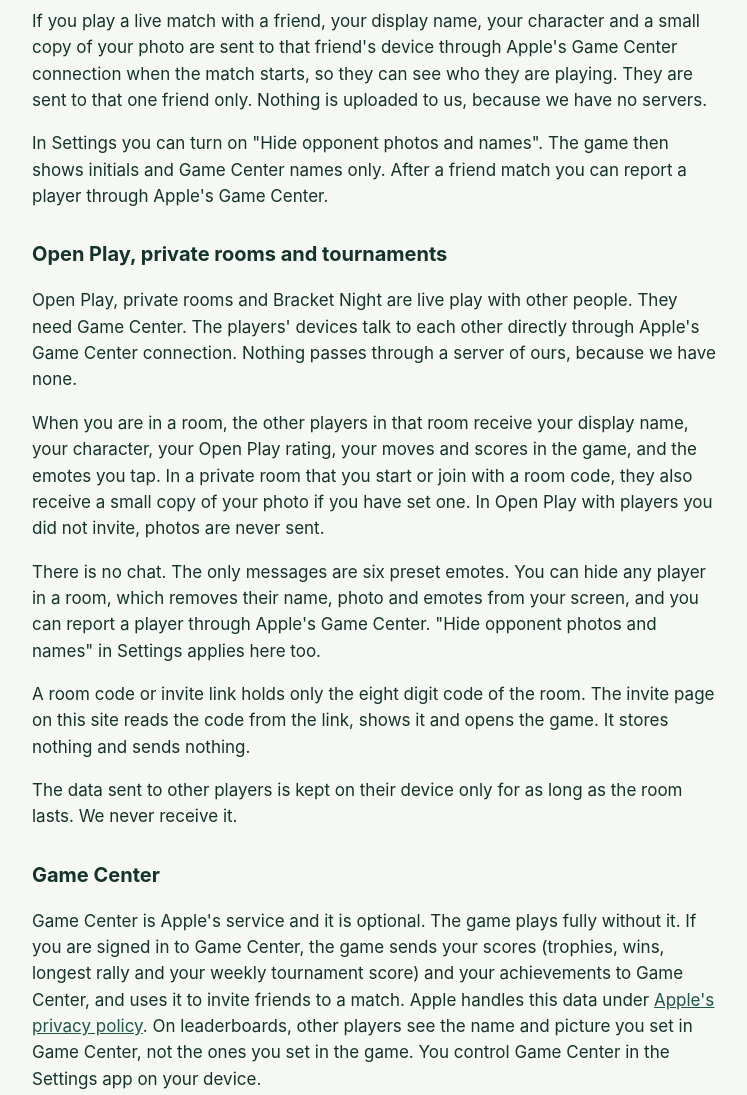
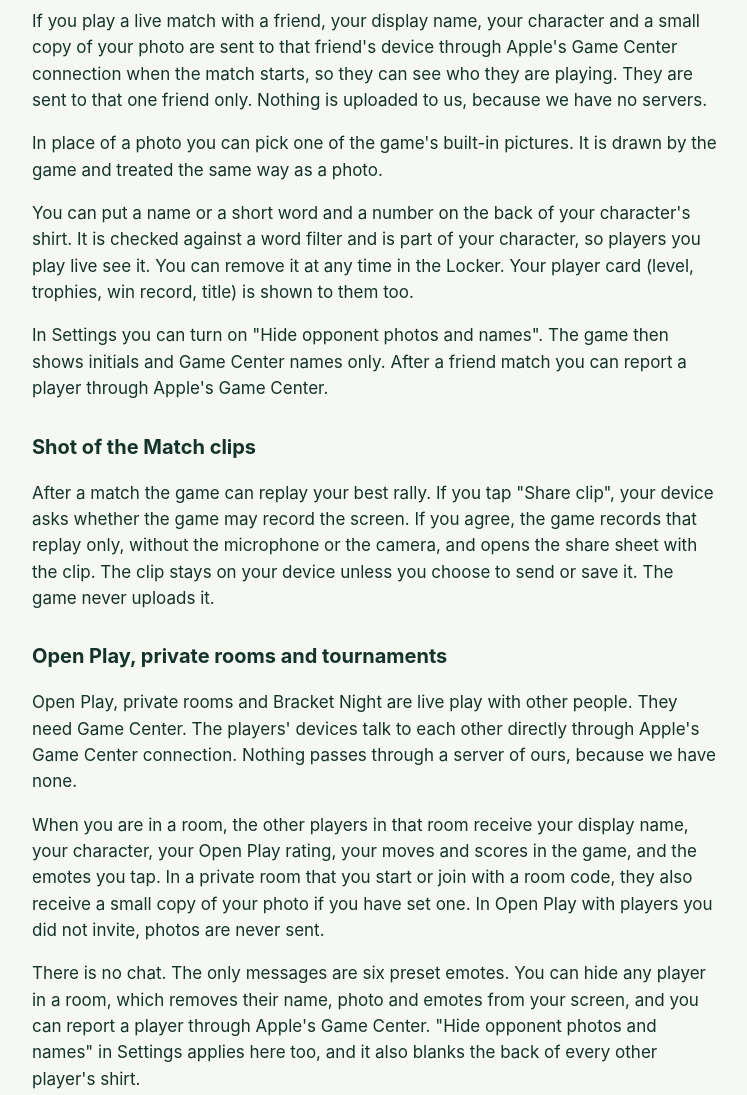
Before and after one commit to bearandhati-oss/pickleball-rematch, a plain HTML site: page privacy.html in a window 1280 px wide. Shown: the part 720-1815 px from the top of the page, without its empty margins (264-1011 px from the left). Drawn offline with Linux system fonts and the light colour scheme.

Commit message:
Update pages

```diff
--- a/privacy.html
+++ b/privacy.html
@@ -49,12 +49,17 @@ footer { padding: 24px 16px 40px; color: var(--soft); font-size: 14px; border-to
 <h2>Your photo and display name</h2>
 <p>You can add a photo from your photo library. The game uses Apple's photo picker, so it sees only the one photo you choose and never asks for access to your library. The photo is scaled down and stored on your device only. You can remove it at any time on the profile screen.</p>
 <p>If you play a live match with a friend, your display name, your character and a small copy of your photo are sent to that friend's device through Apple's Game Center connection when the match starts, so they can see who they are playing. They are sent to that one friend only. Nothing is uploaded to us, because we have no servers.</p>
+<p>In place of a photo you can pick one of the game's built-in pictures. It is drawn by the game and treated the same way as a photo.</p>
+<p>You can put a name or a short word and a number on the back of your character's shirt. It is checked against a word filter and is part of your character, so players you play live see it. You can remove it at any time in the Locker. Your player card (level, trophies, win record, title) is shown to them too.</p>
 <p>In Settings you can turn on "Hide opponent photos and names". The game then shows initials and Game Center names only. After a friend match you can report a player through Apple's Game Center.</p>
+
+<h2>Shot of the Match clips</h2>
+<p>After a match the game can replay your best rally. If you tap "Share clip", your device asks whether the game may record the screen. If you agree, the game records that replay only, without the microphone or the camera, and opens the share sheet with the clip. The clip stays on your device unless you choose to send or save it. The game never uploads it.</p>
 
 <h2>Open Play, private rooms and tournaments</h2>
 <p>Open Play, private rooms and Bracket Night are live play with other people. They need Game Center. The players' devices talk to each other directly through Apple's Game Center connection. Nothing passes through a server of ours, because we have none.</p>
 <p>When you are in a room, the other players in that room receive your display name, your character, your Open Play rating, your moves and scores in the game, and the emotes you tap. In a private room that you start or join with a room code, they also receive a small copy of your photo if you have set one. In Open Play with players you did not invite, photos are never sent.</p>
-<p>There is no chat. The only messages are six preset emotes. You can hide any player in a room, which removes their name, photo and emotes from your screen, and you can report a player through Apple's Game Center. "Hide opponent photos and names" in Settings applies here too.</p>
+<p>There is no chat. The only messages are six preset emotes. You can hide any player in a room, which removes their name, photo and emotes from your screen, and you can report a player through Apple's Game Center. "Hide opponent photos and names" in Settings applies here too, and it also blanks the back of every other player's shirt.</p>
 <p>A room code or invite link holds only the eight digit code of the room. The invite page on this site reads the code from the link, shows it and opens the game. It stores nothing and sends nothing.</p>
 <p>The data sent to other players is kept on their device only for as long as the room lasts. We never receive it.</p>
 
```
